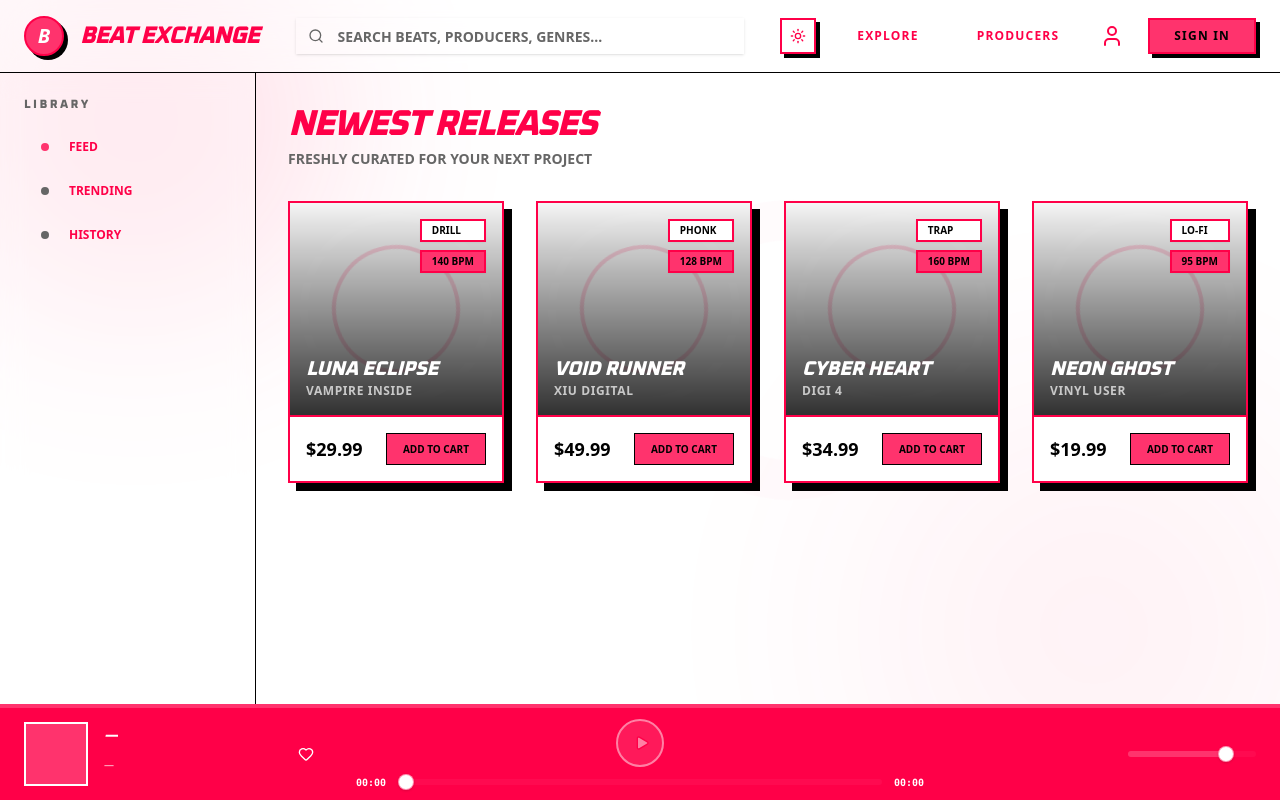
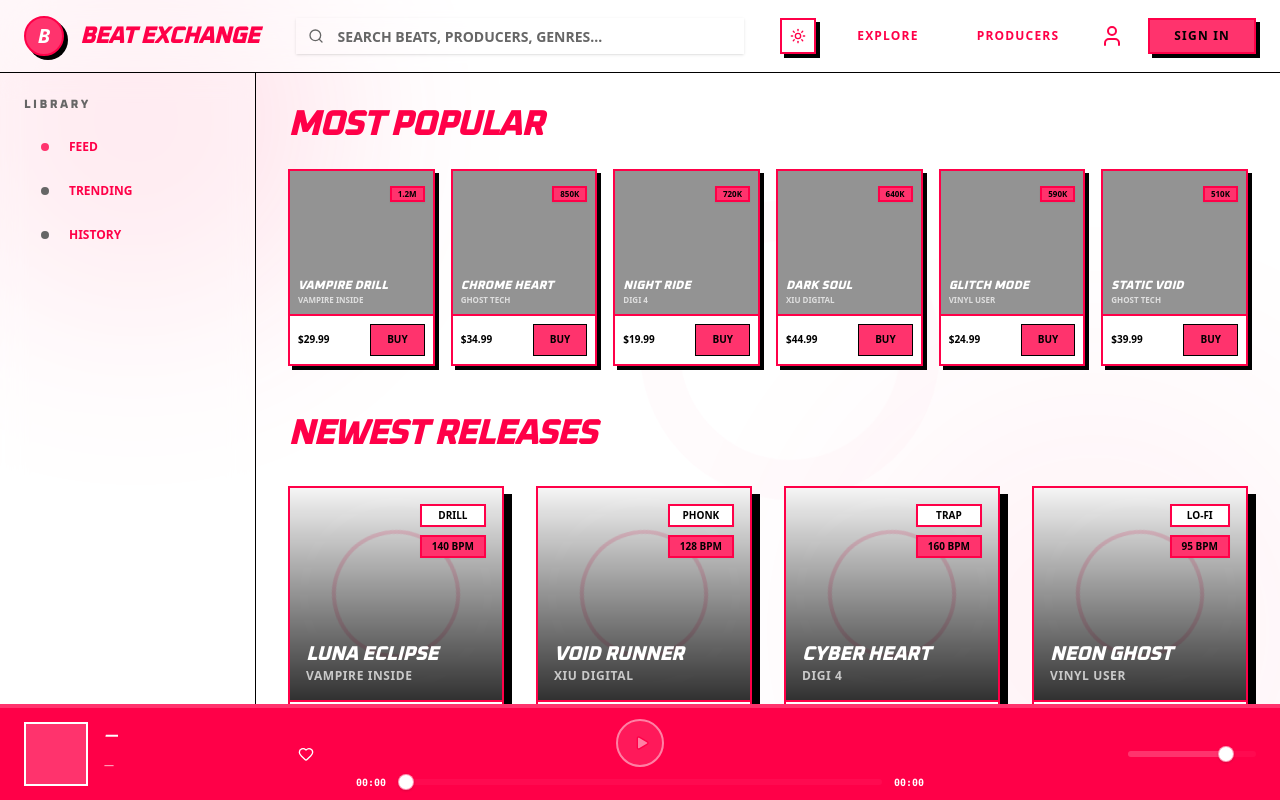
Before and after one commit to SpiritSocks/Beats-Exchange, a React (Vite) app: page / in a window 1280 px wide. Built offline with nearby package versions, Linux system fonts and the light colour scheme.

Commit message:
Added most popular tracks section to the home page. Tweaked the cards a bit

```diff
--- a/src/pages/Home.tsx
+++ b/src/pages/Home.tsx
@@ -9,11 +9,25 @@ import { Slider } from "@/components/ui/slider";
 import { ThemeToggle } from "@/components/ThemeToggle";
 import {useNavigate} from "react-router-dom";
 
+  const MOST_LISTENED = [
+    { id: 10, title: "VAMPIRE DRILL", producer: "Vampire Inside", plays: "1.2M", price: "$29.99", genre: "Drill" },
+    { id: 11, title: "CHROME HEART", producer: "Ghost Tech", plays: "850K", price: "$34.99", genre: "Trap" },
+    { id: 12, title: "NIGHT RIDE", producer: "Digi 4", plays: "720K", price: "$19.99", genre: "Phonk" },
+    { id: 13, title: "DARK SOUL", producer: "Xiu Digital", plays: "640K", price: "$44.99", genre: "Drill" },
+    { id: 14, title: "GLITCH MODE", producer: "Vinyl User", plays: "590K", price: "$24.99", genre: "Hyperpop" },
+    { id: 15, title: "STATIC VOID", producer: "Ghost Tech", plays: "510K", price: "$39.99", genre: "Techno" },
+  ];
+
+
 const MOCK_BEATS = [
   { id: 1, producer_id: 1, title: "LUNA ECLIPSE", producer: "Vampire Inside", bpm: 140, key: "Am", genre: "Drill", price: "$29.99", path: "/luna-eclipse.mp3" },
   { id: 2, producer_id: 2, title: "VOID RUNNER", producer: "Xiu Digital", bpm: 128, key: "Cm", genre: "Phonk", price: "$49.99", path: "/void-runner.mp3" },
   { id: 3, producer_id: 3, title: "CYBER HEART", producer: "Digi 4", bpm: 160, key: "F#m", genre: "Trap", price: "$34.99" , path: "/cyber-heart.mp3"},
   { id: 4, producer_id: 4, title: "NEON GHOST", producer: "Vinyl User", bpm: 95, key: "Em", genre: "Lo-fi", price: "$19.99", path: "/neon-ghost.mp3" },
+  { id: 5, producer_id: 5, title: "LLC MOP", producer: "Vampire Inside", bpm: 140, key: "Am", genre: "Drill", price: "$29.99", path: "/luna-eclipse.mp3" },
+  { id: 6, producer_id: 6, title: "SUNSET RUSH", producer: "Xiu Digital", bpm: 128, key: "Cm", genre: "Phonk", price: "$49.99", path: "/sunset-rush.mp3" },
+  { id: 7, producer_id: 7, title: "BLOOD MOON", producer: "Digi 4", bpm: 160, key: "F#m", genre: "Trap", price: "$34.99" , path: "/blood-moon.mp3"},
+  { id: 8, producer_id: 8, title: "SILENT WAVE", producer: "Vinyl User", bpm: 95, key: "Em", genre: "Lo-fi", price: "$19.99", path: "/silent-wave.mp3" },
 ];
 
 export default function Home() {
@@ -120,6 +134,10 @@ export default function Home() {
   const sliderValue =
     duration > 0 ? [(currentTime / duration) * 100] : [0];
 
+  function addItem(arg0: { id: number; title: string; producer: string; price: number; genre: string; }) {
+    throw new Error("Function not implemented.");
+  }
+
   return (
     <div className="min-h-screen bg-background text-foreground selection:bg-primary selection:text-primary-foreground font-sans overflow-hidden">
       <div className="fixed inset-0 pointer-events-none opacity-20 overflow-hidden">
@@ -180,13 +198,48 @@ export default function Home() {
 
           {/* Beat Grid */}
           <section className="flex-1 p-8 overflow-y-auto">
-            {/* Single reusable audio element; src is set in handlePlay */}
+            <div className="mb-12">
+              <div className="flex items-center justify-between mb-6">
+                <div>
+                  <h2 className="text-4xl font-black uppercase italic tracking-tighter flex items-center gap-2">
+                    Most Popular
+                  </h2>
+                </div>
+              </div>
+              <div className="grid grid-cols-1 md:grid-cols-3 xl:grid-cols-6 gap-4">
+                {MOST_LISTENED.map((beat) => (
+                  <Card key={beat.id} className="group relative rounded-none border-2 border-foreground bg-elevate-1 shadow-[4px_4px_0px_0px_rgba(0,0,0,1)] hover:translate-x-[-2px] hover:translate-y-[-2px] transition-all cursor-pointer overflow-hidden">
+                    <div className="aspect-square relative overflow-hidden bg-muted">
+                      <div className="absolute inset-0 bg-black/40 z-10" />
+                      <div className="absolute inset-0 flex items-center justify-center opacity-0 group-hover:opacity-100 transition-opacity z-20">
+                        <Button size="icon" className="w-10 h-10 rounded-full bg-primary border-2 border-foreground">
+                          <Play className="w-4 h-4 fill-current ml-0.5" />
+                        </Button>
+                      </div>
+                      <div className="absolute bottom-2 left-2 right-2 z-20">
+                        <h3 className="text-xs font-black text-white uppercase italic truncate">{beat.title}</h3>
+                        <p className="text-[8px] font-bold text-white/70 uppercase truncate">{beat.producer}</p>
+                      </div>
+                      <div className="absolute top-2 right-2 z-20">
+                        <Badge className="rounded-none border-2 border-foreground bg-primary text-black font-black text-[8px] px-1.5 py-0">
+                          {beat.plays}
+                        </Badge>
+                      </div>
+                    </div>
+                    <div className="p-2 flex items-center justify-between bg-white text-black border-t-2 border-foreground">
+                      <span className="text-[10px] font-black">{beat.price}</span>
+                      <Button size="sm" className="rounded-none font-bold uppercase text-[10px] h-8 px-4">Buy</Button>
+                    </div>
+                  </Card>
+                ))}
+              </div>
+            </div>
+
             <audio ref={songAudioRef} />
 
             <div className="flex items-center justify-between mb-8">
               <div>
                 <h2 className="text-4xl font-black uppercase italic tracking-tighter">Newest Releases</h2>
-                <p className="text-muted-foreground text-sm font-bold mt-1">FRESHLY CURATED FOR YOUR NEXT PROJECT</p>
               </div>
             </div>
 
@@ -215,7 +268,7 @@ export default function Home() {
                         </Button>
                       </div>
                       <div className="absolute top-4 right-4 z-20 flex flex-col gap-2">
-                        <Badge className="rounded-none border-2 border-foreground bg-white text-black font-black uppercase text-[10px]">{beat.genre}</Badge>
+                        <Badge className="rounded-none border-2 border-foreground bg-white text-black font-black uppercase text-[10px] flex justify-center">{beat.genre}</Badge>
                         <Badge className="rounded-none border-2 border-foreground bg-primary font-black uppercase text-[10px]">{beat.bpm} BPM</Badge>
                       </div>
                       <div className="absolute bottom-4 left-4 right-4 z-20">
@@ -230,7 +283,7 @@ export default function Home() {
                     </div>
                     <div className="p-4 flex items-center justify-between bg-white text-black border-t-2 border-foreground">
                       <span className="text-lg font-black">{beat.price}</span>
-                      <Button size="sm" className="rounded-none font-bold uppercase text-[10px] h-8 px-4" data-testid={`button-buy-${beat.id}`}>Add to Cart</Button>
+                      <Button size="sm" className="rounded-none font-bold uppercase text-[10px] h-8 px-4">Buy</Button>
                     </div>
                   </Card>
                 </motion.div>
```
